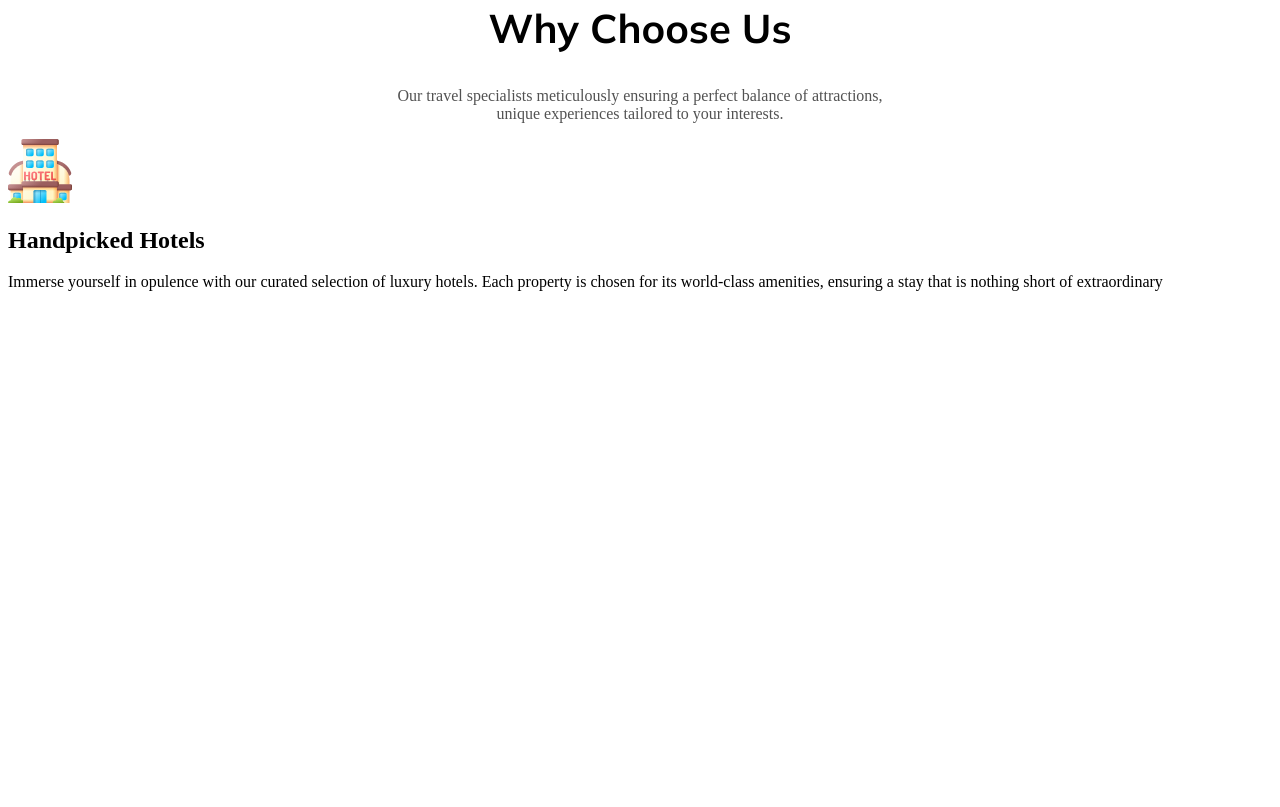
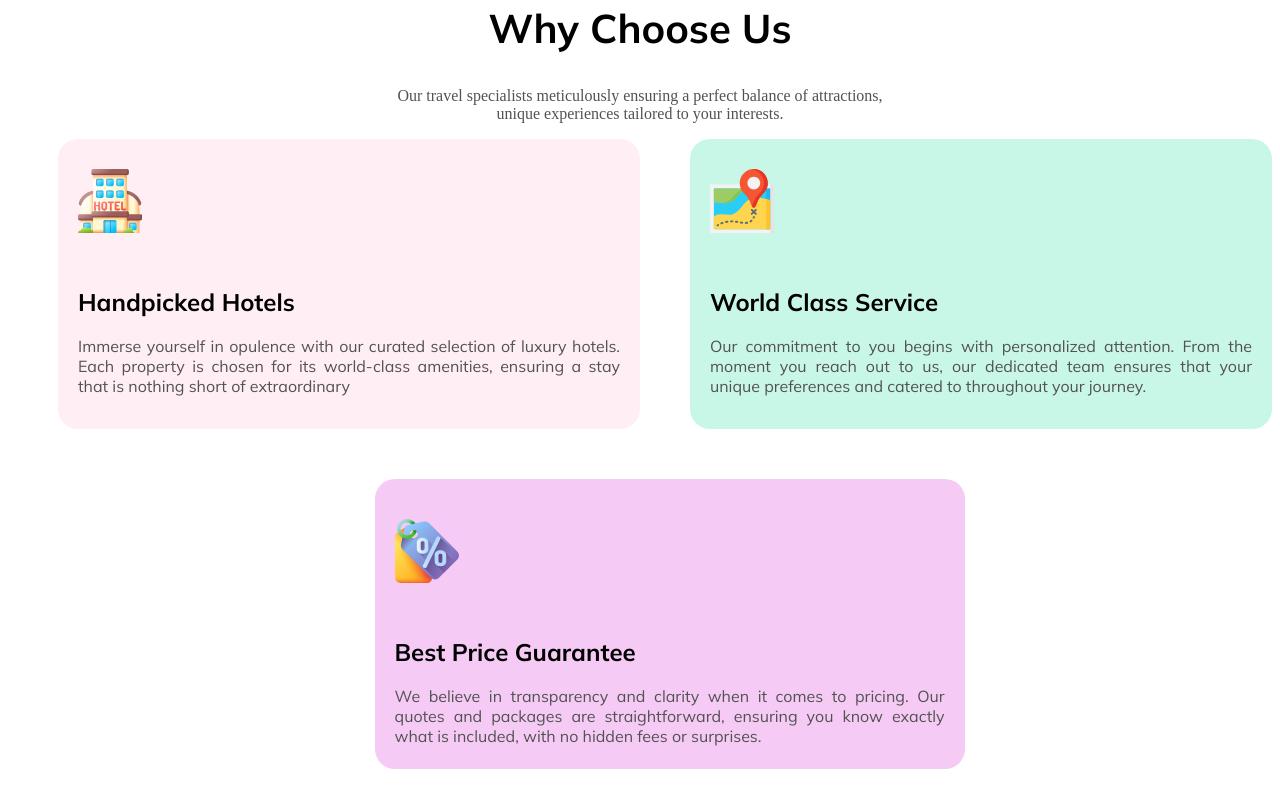
Before and after one commit to anikaivnath/Assihnment, a plain HTML site: page index.html in a window 1280 px wide. Shown: the part 2809-3616 px from the top of the page. Before the commit the page ends 3116 px from the top, so only its background shows below. Drawn offline with Linux system fonts and the light colour scheme.

Commit message:
add price tag option

```diff
--- a/index.html
+++ b/index.html
@@ -33,12 +33,6 @@
 <Button class="button" id="sbtn">Selected Type<i class="fa-solid fa-chevron-down"></i></Button>
 <button class="button" id="lbtn"><i class="fa-solid fa-magnifying-glass"></i>Find Now</button>
 </div>
-
-
-
-
-
-
 </div>
 <section>
     <div class="new">
@@ -82,16 +76,30 @@
         <p>Our travel specialists meticulously ensuring a perfect balance of attractions,<br>
             unique experiences tailored to your interests.</p>
     </div>
+    <div class="container">
     <div class="logo">
         <img src="./hotel 1.svg"/>
         <h1>Handpicked Hotels</h1>
         <p>Immerse yourself in opulence with our curated selection of luxury hotels.
             Each property is chosen for its world-class amenities, ensuring a stay that
              is nothing short of extraordinary</p>
+     </div>
+     <div class="map">
+        <img src="./map 1.svg" alt="">
+        <h1>World Class Service</h1>
+        <p>Our commitment to you begins with personalized attention.
+            From the moment you reach out to us, our dedicated team ensures that your
+            unique preferences and catered to throughout your journey.
+           </p>
+ </div>
+    </div>
+   <div class="price">
+    <img src="price-tag 1.svg" alt="">
 
-
+   <h1>Best Price Guarantee</h1>
+   <p>We believe in transparency and clarity when it comes to pricing. Our quotes and packages are
+     straightforward, ensuring you know exactly what is included, with no hidden fees or surprises.</p>
     </div>
-
 </section>
 </body>
 </html>
--- a/style.css
+++ b/style.css
@@ -231,3 +231,75 @@ padding-right: 30px;
     background-image: url(./Rectangle\ 10.png);
     grid-column: span 7 / span 7;
   }
+  .logo
+  {
+    background-color:rgb(255, 238, 244);
+    height: 250px;
+    width: 550px;
+    border-radius: 20px;
+    font-family: "Mulish";
+    margin-left: 50px;
+   padding:20px;
+    text-align: justify;
+    text-justify: inter-word;
+  }
+  .logo img
+  {
+    padding-top: 10px;
+    padding-bottom: 30px;
+  }
+  .logo p
+  {
+    color:rgb(82, 82, 82);
+  }
+ .map
+{
+    float:right;
+    background-color:rgb(201, 247, 231);
+    height: 250px;
+    width: 550px;
+    border-radius: 20px;
+    font-family: "Mulish";
+    margin-left: 50px;
+    padding:20px;
+    text-align: justify;
+    text-justify: inter-word;
+}
+.map img
+{
+    padding-top: 10px;
+    padding-bottom: 30px;
+}
+.map p
+  {
+    color:rgb(82, 82, 82);
+  }
+ .container
+    {
+      display: flex;
+    }
+
+.price
+{
+  background-color:rgb(245, 203, 245);
+  height: 250px;
+  width: 550px;
+  border-radius: 20px;
+  font-family: "Mulish";
+  margin-left: 50px;
+  padding:20px;
+  text-align: justify;
+  text-justify: inter-word;
+  margin: 50px;
+  margin-left: 29%;
+
+}
+.price img
+{
+  padding-top: 20px;
+  padding-bottom: 30px;
+}
+.price p
+  {
+    color:rgb(82, 82, 82);
+  }
```
Also changed, not shown: map 1.svg (added).
